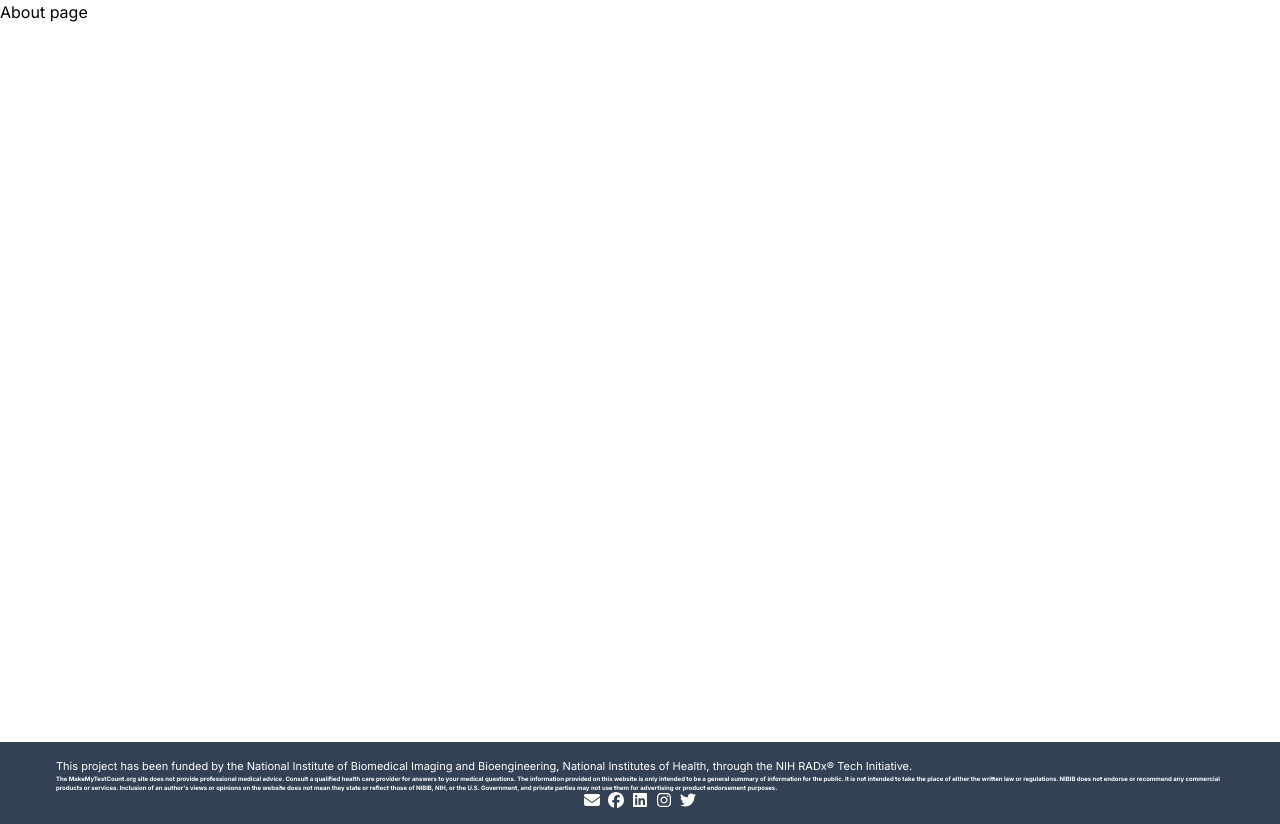
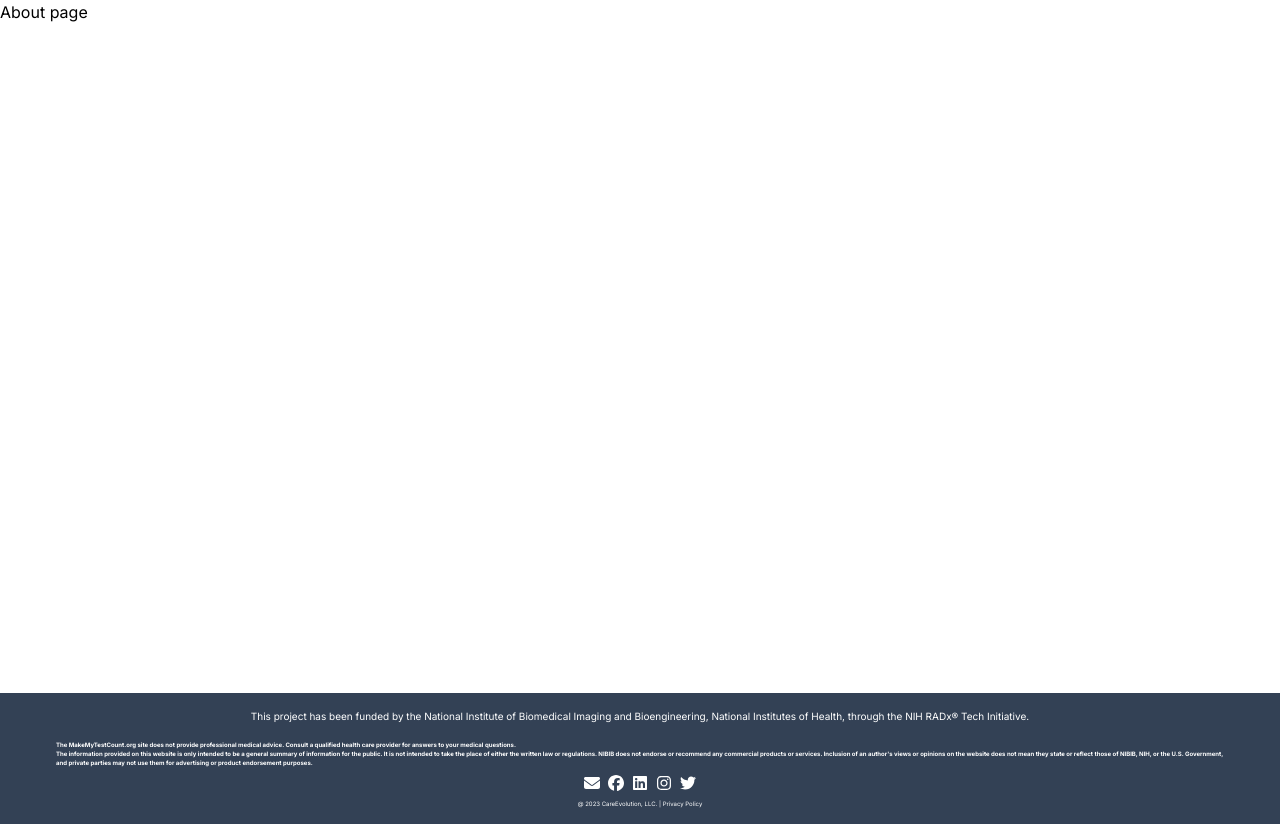
Before and after one commit to EmilyJarecki/TOP-Project, a Next.js app: page /about in a window 1280 px wide. Built offline with nearby package versions, Linux system fonts and the light colour scheme.

Commit message:
footer mostly done- just need that icon and color adjustment

```diff
--- a/src/app/page.js
+++ b/src/app/page.js
@@ -1,6 +1,7 @@
 import Image from 'next/image';
 import Header from '@/components/Header';
 import Link from 'next/link';
+import Footer from '@/components/Footer';
 
 export default function Home() {
 
@@ -8,6 +9,7 @@ export default function Home() {
     <>
       <Header />
       <h1>This is the Landing Page</h1>
+      <Footer />
     </>
 
   )
--- a/src/components/Footer.jsx
+++ b/src/components/Footer.jsx
@@ -5,15 +5,18 @@ const Footer = () => {
   return (
     <div className="relative flex flex-col min-h-screen ">
       <div className="bg-slate-700 absolute bottom-0 text-white px-14 py-4">
-        <div className="text-[11px]">
+        <div className="text-[10px] mb-4 text-center">
           This project has been funded by the National Institute of Biomedical
           Imaging and Bioengineering, National Institutes of Health, through the
           NIH RADx® Tech Initiative.
         </div>
         <div className="text-[6px] font-bold">
-          The MakeMyTestCount.org site does not provide professional medical
+          <p>The MakeMyTestCount.org site does not provide professional medical
           advice. Consult a qualified health care provider for answers to your
-          medical questions. The information provided on this website is only
+          medical questions.
+          </p>
+          <p>
+            The information provided on this website is only
           intended to be a general summary of information for the public. It is
           not intended to take the place of either the written law or
           regulations. NIBIB does not endorse or recommend any commercial
@@ -21,8 +24,11 @@ const Footer = () => {
           the website does not mean they state or reflect those of NIBIB, NIH,
           or the U.S. Government, and private parties may not use them for
           advertising or product endorsement purposes.
+          </p>
+
         </div>
         <SocialMedia />
+        <p className="text-[6px] text-center">@ 2023 CareEvolution, LLC. | <span className="hover:underline">Privacy Policy</span></p>
       </div>
     </div>
   );
--- a/src/components/SocialMedia.jsx
+++ b/src/components/SocialMedia.jsx
@@ -10,7 +10,7 @@ import { faInstagram } from "@fortawesome/free-brands-svg-icons";
 import { faTwitter } from "@fortawesome/free-brands-svg-icons";
 const SocialMedia = () => {
   return (
-    <div className="flex justify-center">
+    <div className="flex justify-center my-2">
     <FontAwesomeIcon className="w-4 mx-1" icon={faEnvelope} />
     <FontAwesomeIcon className="w-4 mx-1" icon={faFacebook} />
     <FontAwesomeIcon className="w-4 mx-1" icon={faLinkedin} />
```
